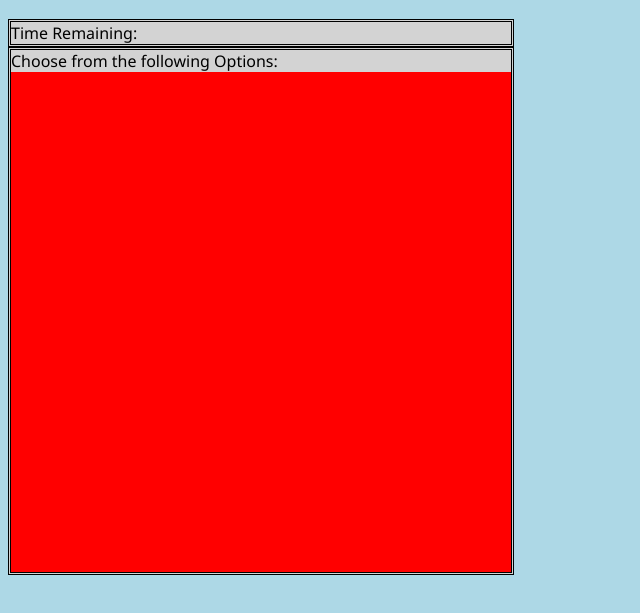
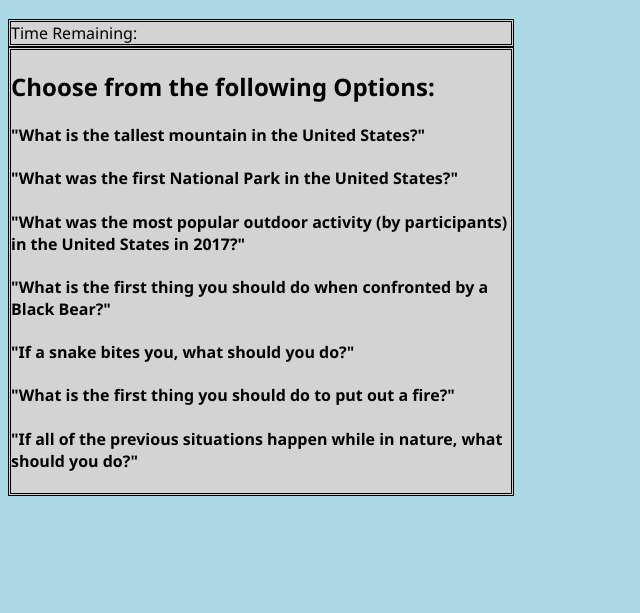
Before and after one commit to kDurg/TriviaGame, a plain HTML site: page index.html in a window 1280 px wide. Both pictures are taken after a click on the element "'Click To Begin'". Shown: the part 67-680 px from the top of the page, without its empty margins (0-640 px from the left). Drawn offline with nearby package versions, Linux system fonts and the light colour scheme.

Commit message:
updated with dynamic divs and buttons

```diff
--- a/assets/javascript/app.js
+++ b/assets/javascript/app.js
@@ -69,29 +69,31 @@ var userGuess; // In function - will hold user's guess
 var turnNumber = 0; // Question number to stop timer after last question is answered
 var onQuestionScreen = false;
 
-var wins;
-var losses;
+var points;
+// var losses;
 
 console.log("Load Timer Started " + questionTimer);
 //-------------------------------------------------------------------------------------------------------
 // Functions
 
+function startScreen (){ //clears the screen and shows the start button
+    console.log ("Start Screen Started");
+    $("#timeRemaining").hide();
+    $("#countdownTimer").hide();
+    $("#questionBox").hide();
+    $("#answerOptions").hide ();
+    $("#startButton").append("<Button><h1> 'Click To Begin' </h1>");
+}
+
 // DONE: Timer Functions
 function gameTimer () {
     onQuestionScreen = true;
-    questionTimer = 15;
+    questionTimer = 60;
     intervalId = setInterval (decrement, 1000);
     if (questionTimer === 0) {
         console.log("Timer is done")
         onQuestionScreen = false;
     }
-}
-
-function answerScreen() {
-    onQuestionScreen = false;
-    console.log("answerScreen Timer Started | " + "On game screen: " + onQuestionScreen);
-    questionTimer = 10;
-    intervalId = setInterval (decrement, 1000);
 }
 
 function decrement () {
@@ -114,27 +116,56 @@ function decrement () {
     }
 }
 
-// not working: Question Functions
+function cycleQuestions (){ //NOT WORKING:
+        console.log ("cycleQuestions Function Activated");
+        console.log(questionsArray);
 
-function startScreen (){ //clears the screen and shows the start button
-    console.log ("Start Screen Started");
-    $("#timeRemaining").hide();
-    $("#countdownTimer").hide();
-    $("#questionBox").hide();
-    $("#answerOptions").hide ();
-    $("#startButton").append("<Button><h1> 'Click To Begin' </h1>");
+        // dynamicaly create a new div to show questions
+        for (var i= 0; i<questionsArray.length; i++) {
+            var newDiv = "question"+ parseInt(i+1);
+            $("#questionBox").append("<div id = "+ newDiv + ">  <p></p><h4>"+ JSON.stringify(questionsArray[i].question)+ "</h4>    </div>");
 
+            // Dynamically create radio buttons with answers as options
+            for (var j= 0; j<questionsArray[i].choices.length; j++) {
+                var radioBtn = $('<input type= "radio" name= "radiobutton"' + j + '>' + questionsArray[i].choices[j]);
+                radioBtn.text(questionsArray[i].choices[j]);
+                // radioBtn.appendTo("#questionBox");
+                console.log('Choices: ' + questionsArray[0].choices[i]);
+            }
+        }
+    };
+
+function gradeAnswers() {
+    // need to loop through each question and compare input to answer if time is left
+        // create a loop to go through each question
+            // within each question, run through input and compare with answer
+                // if answer is correct, add one point
+                // if answer is incorrect, 0 points and add question to incorrect array to show at end
+            // once all questions or time runs out have been checked, display new screen with score, percentage and a list of incorrect questions with correct answers
+    if (questionTimer ===!0) {
+        for (var i = 0; i < questionsArray.length; i++) {
+            if ($('radiobutton').val === questionsArray.answer) {
+                points++;
+            }
+        }
+    } else {
+        alert ('Time ran out!');
+    }
+    console.log("grading Answers complete. Score: " + points + " / " + questionsArray.length);
 }
 
-function cycleQuestions (){
-    console.log ("cycleQuestions Function Activated");
-    console.log(questionsArray.length); //undefined?
-    for (var i= 0; i<questionsArray.length; i++)
-        if (turnNumber === 0) {
-            console.log ("1st Question to Be Displayed")
-            $("#questionBox").text("Question " + (turnNumber+1) + ":  " + questionsArray.q[i])
-        } else { console.log ("Not 1st Question")}
-};
+// function answerScreen() {
+//     onQuestionScreen = false;
+//     console.log("answerScreen Timer Started | " + "On game screen: " + onQuestionScreen);
+//     questionTimer = 10;
+//     intervalId = setInterval (decrement, 1000);
+// }
+
+
+
+
+
+
 
 
 
@@ -145,6 +176,7 @@ function cycleQuestions (){
 startScreen();
 
 $("#startButton").on("click", function () {
+    points = 0;
     $("#startButton").hide();
     $("#timeRemaining").show();
     $("#countdownTimer").show();
--- a/index.html
+++ b/index.html
@@ -19,9 +19,12 @@
     </div>
 
     <div id = "questionBox">
-        <span id = questionBoxText>Choose from the following Options:</span>
-        <div id = "answerOptions"></div>
+        <span id = questionBoxText><h2>Choose from the following Options:</h2></span>
     </div>
+
+    <!-- <div id = answerOptions>
+
+    </div> -->
 
     <script
         src="https://code.jquery.com/jquery-3.3.1.slim.js"
```
